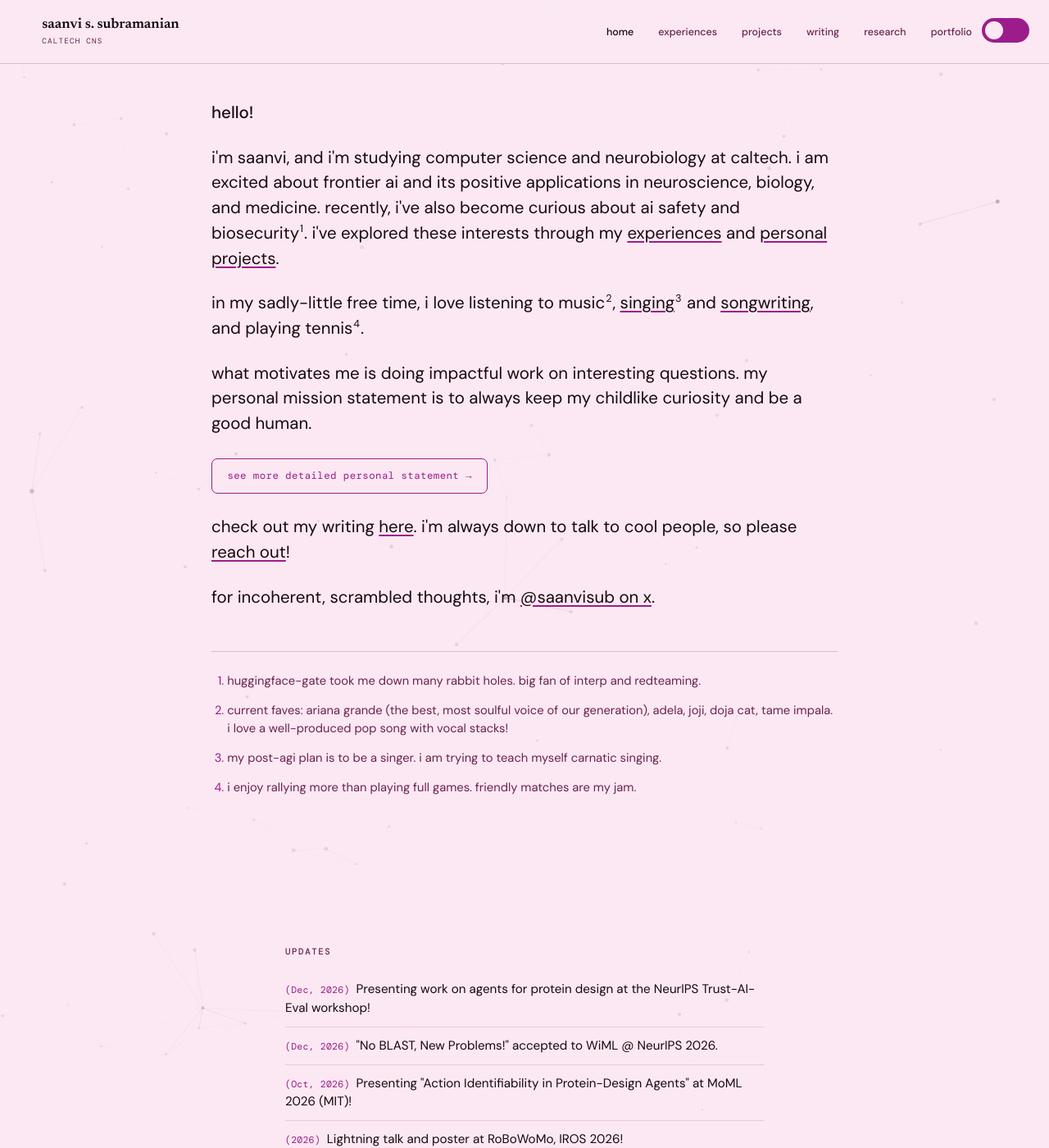
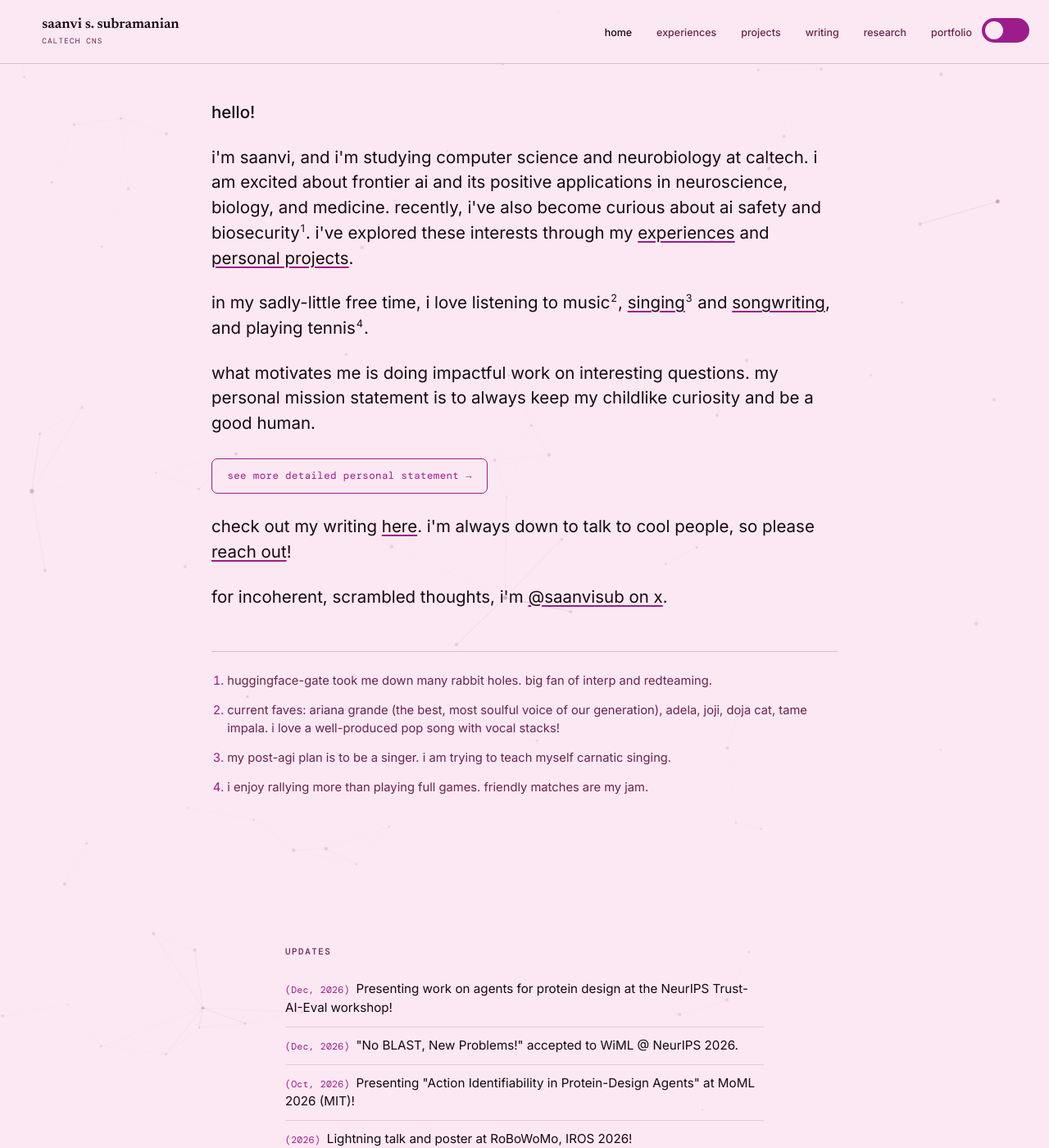
Before and after one commit to saanviiyer/saanviiyer.github.io, a Jekyll site: the page built from index.html, in a window 1280 px wide and 1400 px high. Shown: the whole window at 82% size. Built offline with Jekyll 4.4.1, drawn with Linux system fonts in a browser that asks for light colours; some web fonts are replaced.

Commit message:
Hybrid typography: serif Newsreader for name and titles, Inter for body and lists

```diff
--- a/_layouts/default.html
+++ b/_layouts/default.html
@@ -17,7 +17,7 @@
 
   <link rel="preconnect" href="https://fonts.googleapis.com">
   <link rel="preconnect" href="https://fonts.gstatic.com" crossorigin>
-  <link href="https://fonts.googleapis.com/css2?family=DM+Mono:wght@300;400;500&family=DM+Sans:ital,opsz,wght@0,9..40,400;0,9..40,500;0,9..40,600;1,9..40,400&family=Newsreader:opsz,wght@6..72,400;6..72,500;6..72,600&display=swap" rel="stylesheet">
+  <link href="https://fonts.googleapis.com/css2?family=DM+Mono:wght@300;400;500&family=Inter:wght@400;500;600&family=Newsreader:opsz,wght@6..72,400;6..72,500;6..72,600&display=swap" rel="stylesheet">
 
   <link rel="stylesheet" href="{{ '/assets/css/style.css' | relative_url }}" />
 
--- a/assets/css/style.css
+++ b/assets/css/style.css
@@ -18,7 +18,7 @@
   --card-ink: #fdeaf7;
   --card-sub: #f2b9e0;
   --serif: 'Newsreader', Georgia, serif;
-  --sans: 'DM Sans', Arial, sans-serif;
+  --sans: 'Inter', -apple-system, BlinkMacSystemFont, Arial, sans-serif;
   --mono: 'DM Mono', monospace;
 }
 
```
